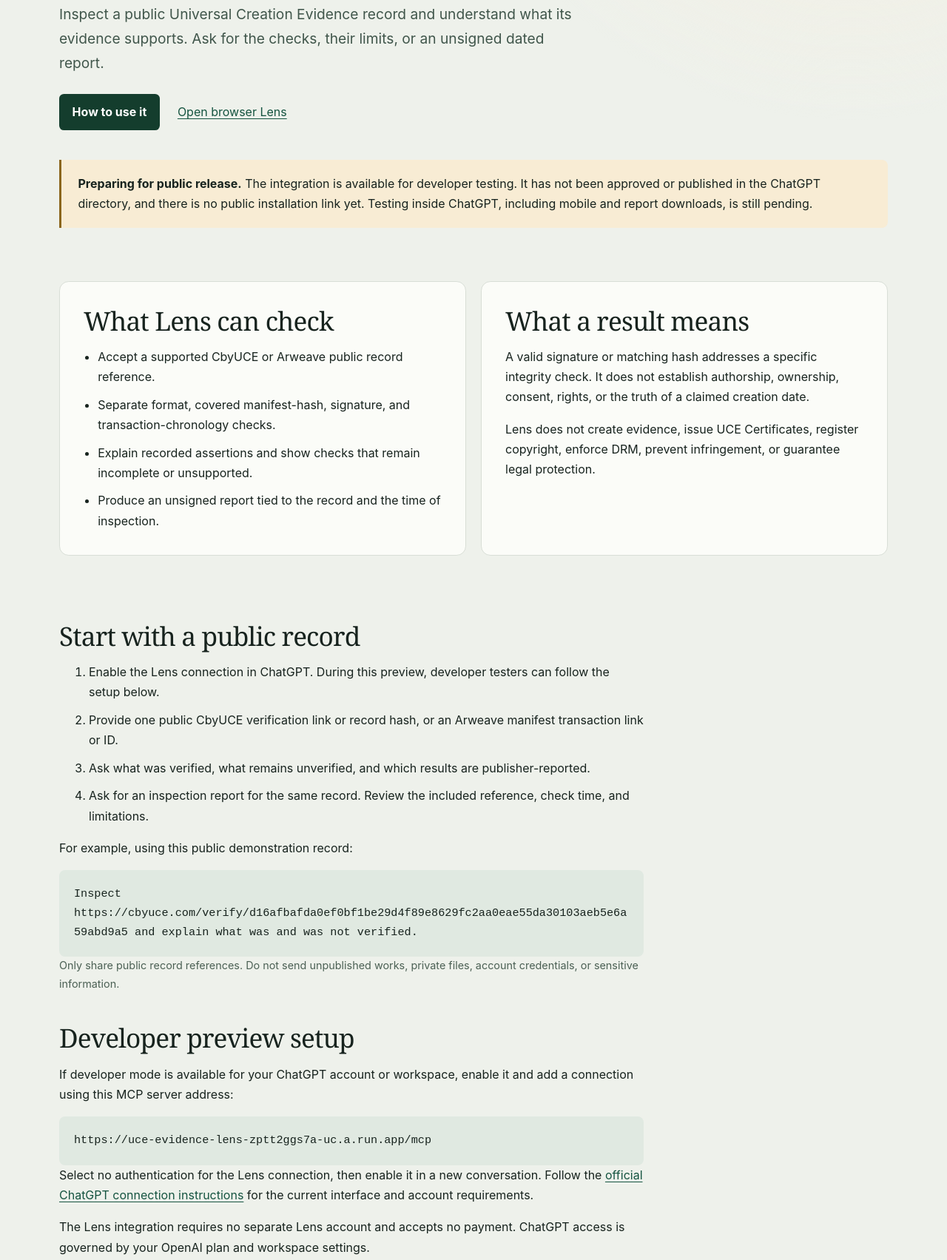
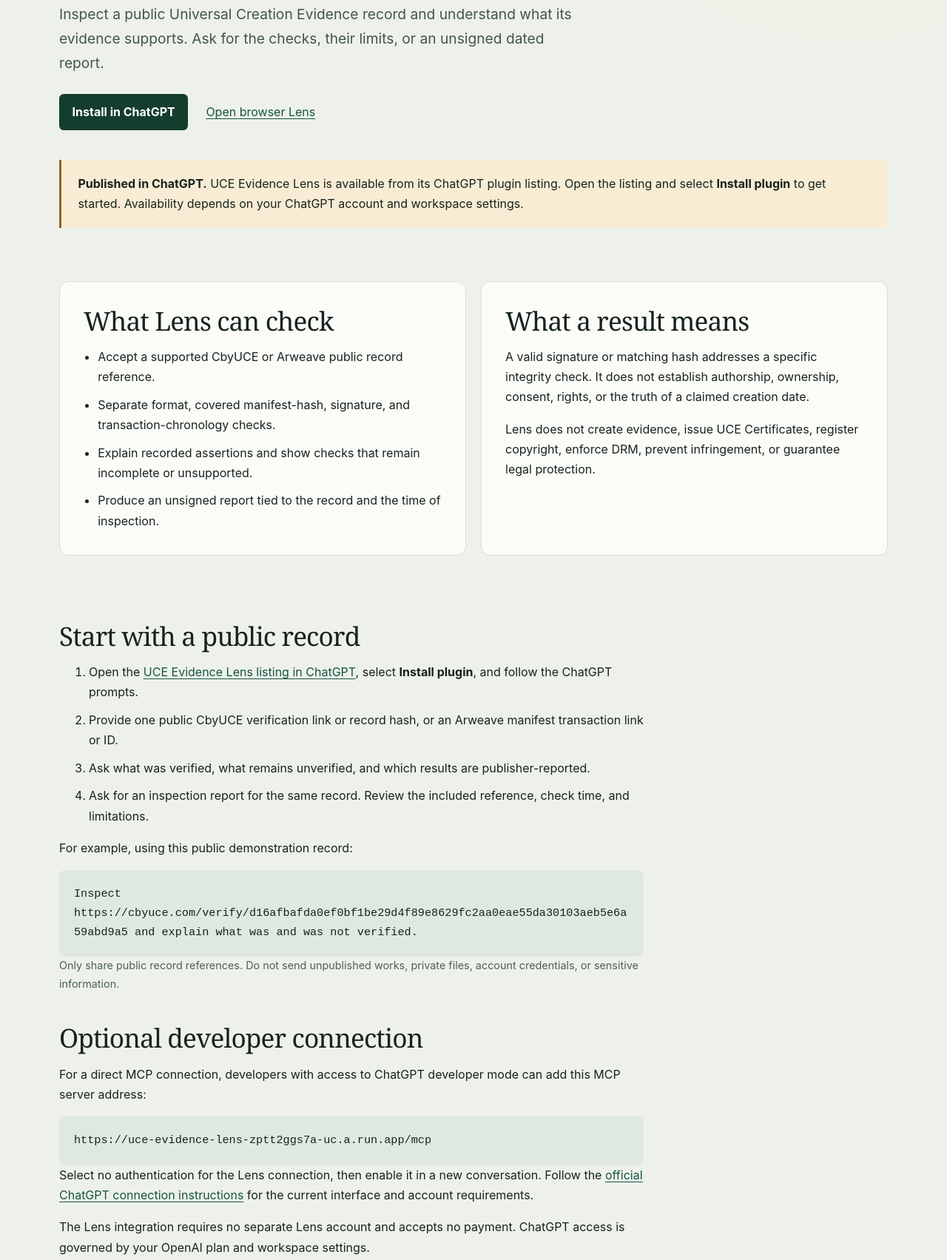
Before and after one commit to hedward/uce-evidence-lens, a website: page public/gpt/index.html in a window 1280 px wide. Shown: the part 397-2100 px from the top of the page at 74% size. Drawn offline with Linux system fonts and the light colour scheme.

Commit message:
Link ChatGPT pages to published plugin listing (#12)

```diff
--- a/public/gpt/index.html
+++ b/public/gpt/index.html
@@ -31,7 +31,7 @@
     </header>
     <main id="main" class="wrap" tabindex="-1">
       <div class="hero">
-        <p class="eyebrow">ChatGPT integration · Preview</p>
+        <p class="eyebrow">ChatGPT integration · Read-only public evidence</p>
         <h1>UCE Evidence Lens for ChatGPT</h1>
         <p class="lede">
           Inspect a public Universal Creation Evidence record and understand
@@ -39,17 +39,19 @@
           unsigned dated report.
         </p>
         <div class="actions">
-          <a class="button" href="#getting-started">How to use it</a
+          <a
+            class="button"
+            href="https://chatgpt.com/plugins/plugin_asdk_app_6abd9c9d1c608191a6d51e0f978fb209"
+            >Install in ChatGPT</a
           ><a href="/">Open browser Lens</a>
         </div>
       </div>
       <aside class="notice" aria-label="Availability">
         <p>
-          <strong>Preparing for public release.</strong> The integration is
-          available for developer testing. It has not been approved or published
-          in the ChatGPT directory, and there is no public installation link
-          yet. Testing inside ChatGPT, including mobile and report downloads, is
-          still pending.
+          <strong>Published in ChatGPT.</strong> UCE Evidence Lens is available
+          from its ChatGPT plugin listing. Open the listing and select
+          <strong>Install plugin</strong> to get started. Availability depends
+          on your ChatGPT account and workspace settings.
         </p>
       </aside>
       <div class="grid">
@@ -92,8 +94,12 @@
           <h2>Start with a public record</h2>
           <ol>
             <li>
-              Enable the Lens connection in ChatGPT. During this preview,
-              developer testers can follow the setup below.
+              Open the
+              <a
+                href="https://chatgpt.com/plugins/plugin_asdk_app_6abd9c9d1c608191a6d51e0f978fb209"
+                >UCE Evidence Lens listing in ChatGPT</a
+              >, select <strong>Install plugin</strong>, and follow the ChatGPT
+              prompts.
             </li>
             <li>
               Provide one public CbyUCE verification link or record hash, or an
@@ -120,11 +126,10 @@
           </p>
         </section>
         <section>
-          <h2>Developer preview setup</h2>
+          <h2>Optional developer connection</h2>
           <p>
-            If developer mode is available for your ChatGPT account or
-            workspace, enable it and add a connection using this MCP server
-            address:
+            For a direct MCP connection, developers with access to ChatGPT
+            developer mode can add this MCP server address:
           </p>
           <code class="sample"
             >https://uce-evidence-lens-zptt2ggs7a-uc.a.run.app/mcp</code
```
Also changed, not shown: public/gpt/support/index.html (+9 -5 lines), public/gpt/terms/index.html (+3 -4 lines).
